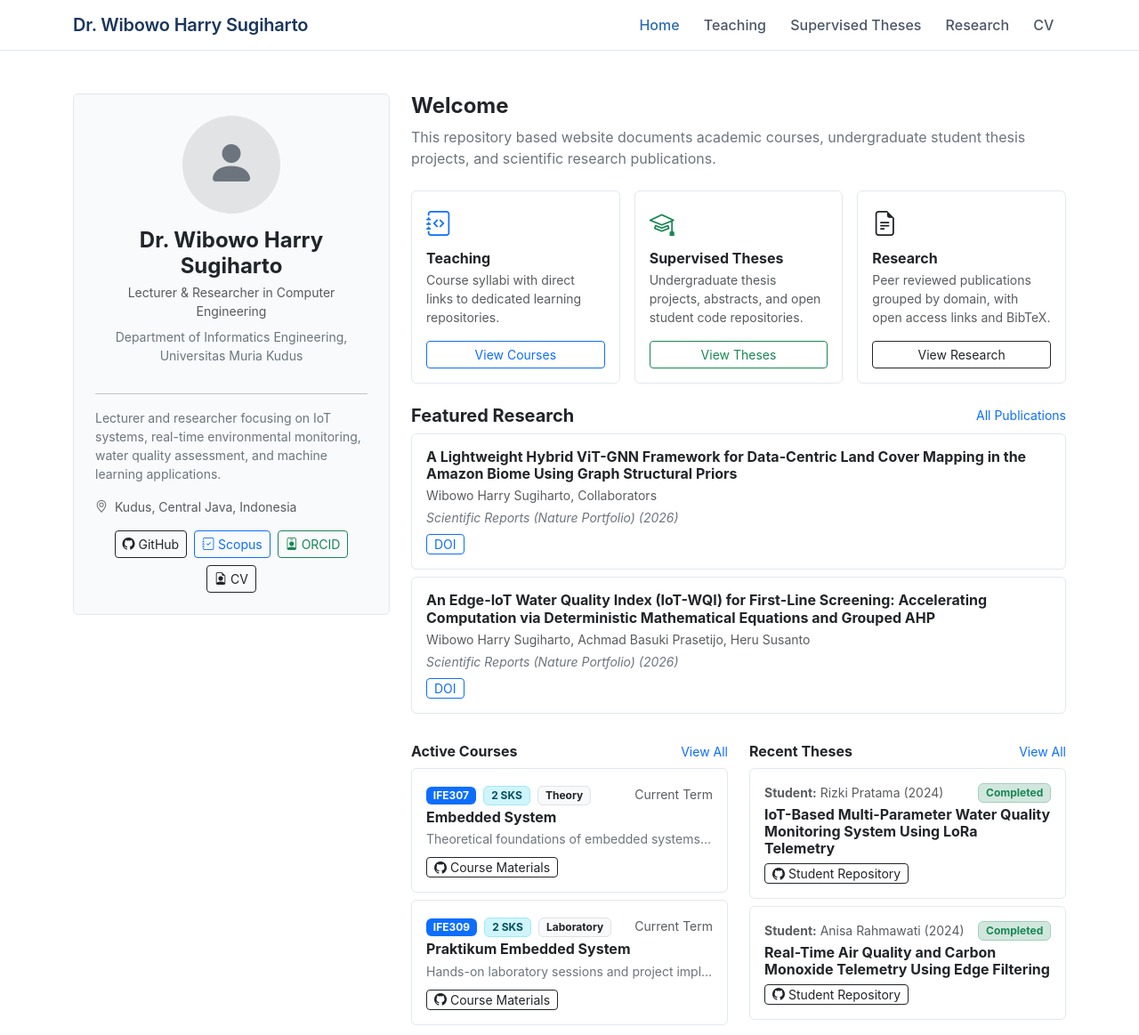
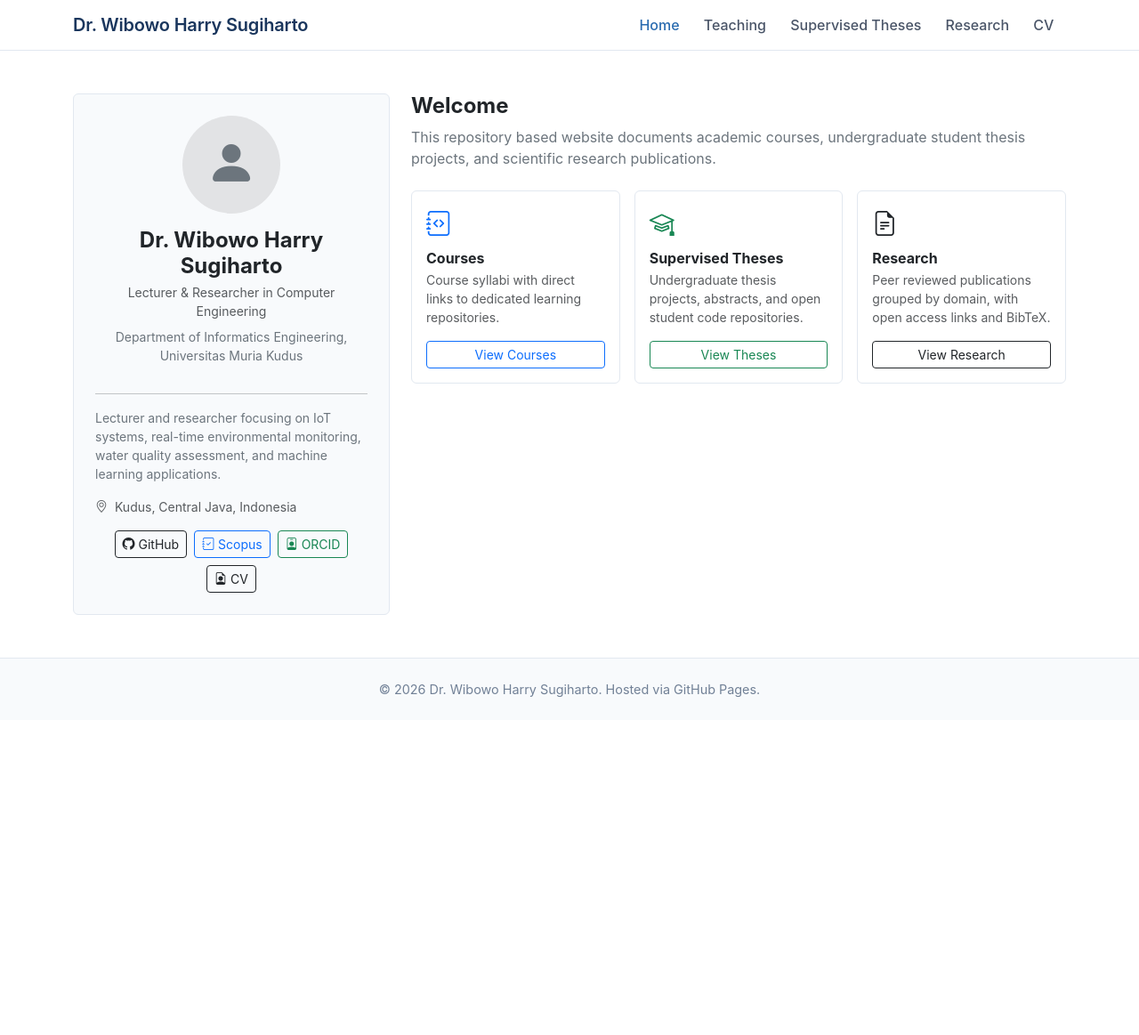
Before and after one commit to wh-sugiharto/wh-sugiharto.github.io, a plain HTML site: page index.html in a window 1280 px wide. Shown: the top 1163 px of the page at 89% size. After the commit the page ends 809 px from the top, so only its background shows below. Drawn offline with nearby package versions, Linux system fonts and the light colour scheme.

Commit message:
feat: simplify homepage layout and focus on 3 core sections

```diff
--- a/index.html
+++ b/index.html
@@ -104,7 +104,7 @@
                 <div class="text-primary mb-2">
                   <i class="bi bi-journal-code fs-3"></i>
                 </div>
-                <h6 class="fw-bold mb-1">Teaching</h6>
+                <h6 class="fw-bold mb-1">Courses</h6>
                 <p class="small text-muted flex-grow-1 mb-3">
                   Course syllabi with direct links to dedicated learning repositories.
                 </p>
@@ -152,48 +152,6 @@
           </div>
         </div>
 
-        <!-- Pratinjau Sorotan Terbaru -->
-        <div class="row g-4 mb-4">
-          <!-- Publikasi Unggulan Terbaru -->
-          <div class="col-12">
-            <div class="d-flex justify-content-between align-items-center mb-2">
-              <h5 class="fw-bold text-dark mb-0">Featured Research</h5>
-              <a href="research.html" class="small text-decoration-none">All Publications</a>
-            </div>
-            <div id="home-featured-research">
-              <div class="text-muted small py-2">Loading highlights...</div>
-            </div>
-          </div>
-
-          <!-- Kolom Kembar: Kuliah Aktif dan Skripsi Terkini -->
-          <div class="col-md-6">
-            <div class="d-flex justify-content-between align-items-center mb-2">
-              <h6 class="fw-bold text-dark mb-0">Active Courses</h6>
-              <a href="courses.html" class="small text-decoration-none">View All</a>
-            </div>
-            <div id="home-active-courses">
-              <div class="text-muted small py-2">Loading active courses...</div>
-            </div>
-          </div>
-
-          <div class="col-md-6">
-            <div class="d-flex justify-content-between align-items-center mb-2">
-              <h6 class="fw-bold text-dark mb-0">Recent Theses</h6>
-              <a href="theses.html" class="small text-decoration-none">View All</a>
-            </div>
-            <div id="home-recent-theses">
-              <div class="text-muted small py-2">Loading recent theses...</div>
-            </div>
-          </div>
-        </div>
-
-        <!-- Catatan Mengenai Sumber Data -->
-        <!-- <div class="card bg-light border-0 p-3">
-          <h6 class="fw-bold text-dark mb-1">Data Storage Note</h6>
-          <p class="small text-secondary mb-0">
-            All records on this site are stored in structured JSON files within the <code>data/</code> directory. You can add, edit, or remove entries directly through GitHub commits without recompiling binaries.
-          </p>
-        </div> -->
       </div>
     </div>
   </main>
@@ -208,6 +166,5 @@
   <!-- Skrip JavaScript -->
   <script src="https://cdn.jsdelivr.net/npm/bootstrap@5.3.3/dist/js/bootstrap.bundle.min.js"></script>
   <script src="js/common.js"></script>
-  <script src="js/home.js"></script>
 </body>
 </html>
```
Also changed, not shown: 1 other file.
